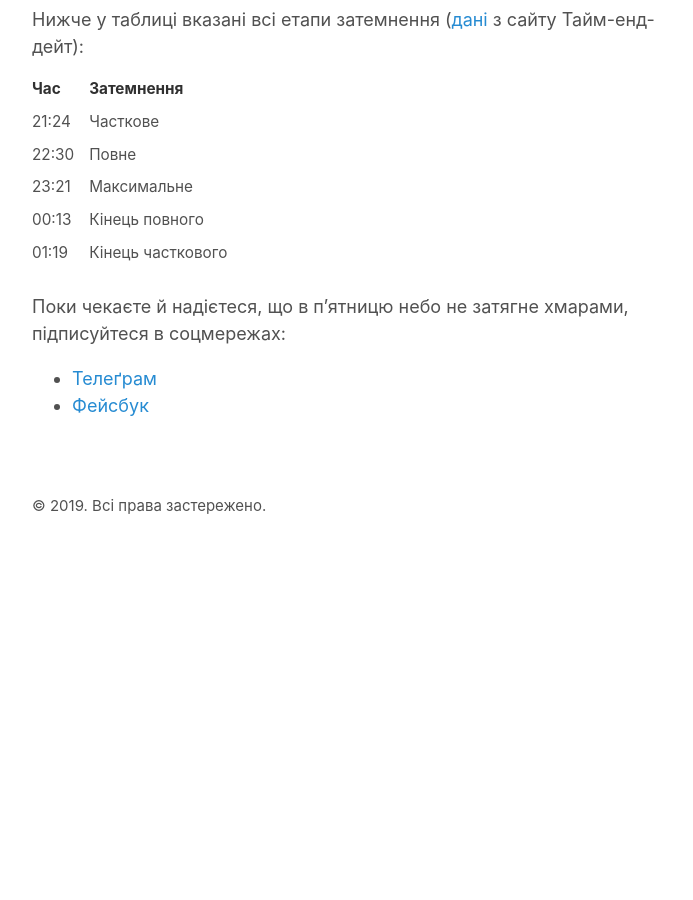
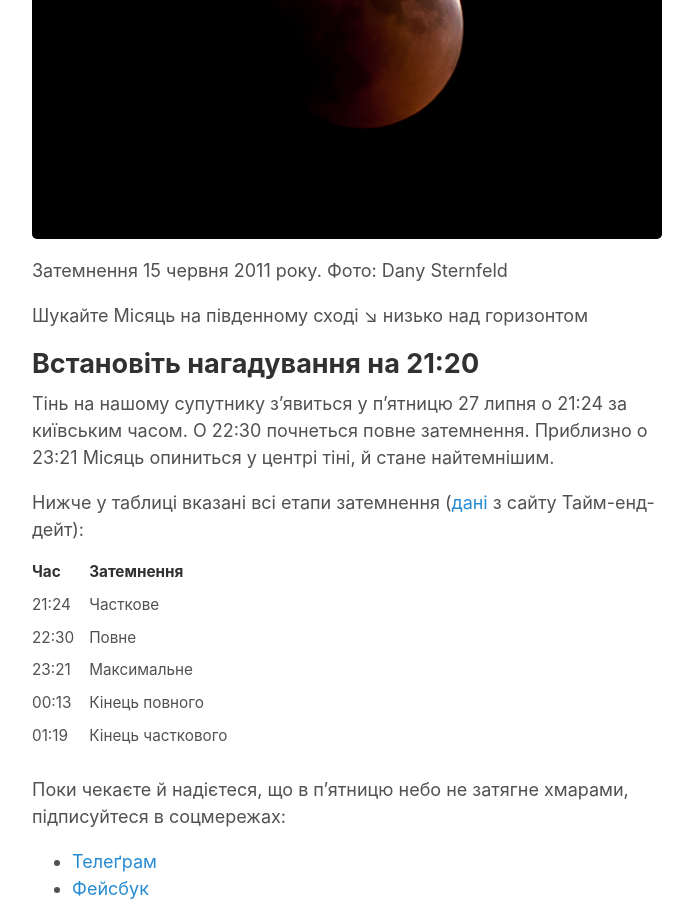
Before and after one commit to pnmrnko/pnmrnko.github.io, a Jekyll site: the page built from _posts/2018-07-27-moon-eclipse.md, in a window 1280 px wide and 900 px high, scrolled down 1212 px. Shown: the whole window, without its empty margins (293-986 px from the left). Built offline with Jekyll 4.4.1, drawn with Linux system fonts in a browser that asks for light colours; before the commit the page ends 1766 px from its top, so only the background shows below that.

Commit message:
add image aka figure

```diff
--- a/_posts/2018-07-27-moon-eclipse.md
+++ b/_posts/2018-07-27-moon-eclipse.md
@@ -13,6 +13,11 @@ title: Місячне затемнення
 
 ## Виберіть локацію
 Знайдіть місце, звідки видно лінію горизонту на південному сході. Це потрібно зробити, тому що Місяць буде низько над обрієм — будівлі поряд можуть його закрити.
+
+<figure>
+  <img src="{{site.url}}/assets/images/moon-eclipse-dany-sternfeld.jpg" alt="Затемнення 15 червня 2011 року. Фото: Dany Sternfeld" style="width:100%">
+  <figcaption>Затемнення 15 червня 2011 року. Фото: Dany Sternfeld</figcaption>
+</figure>
 
 Шукайте Місяць на південному сході ↘ низько над горизонтом
 
```
